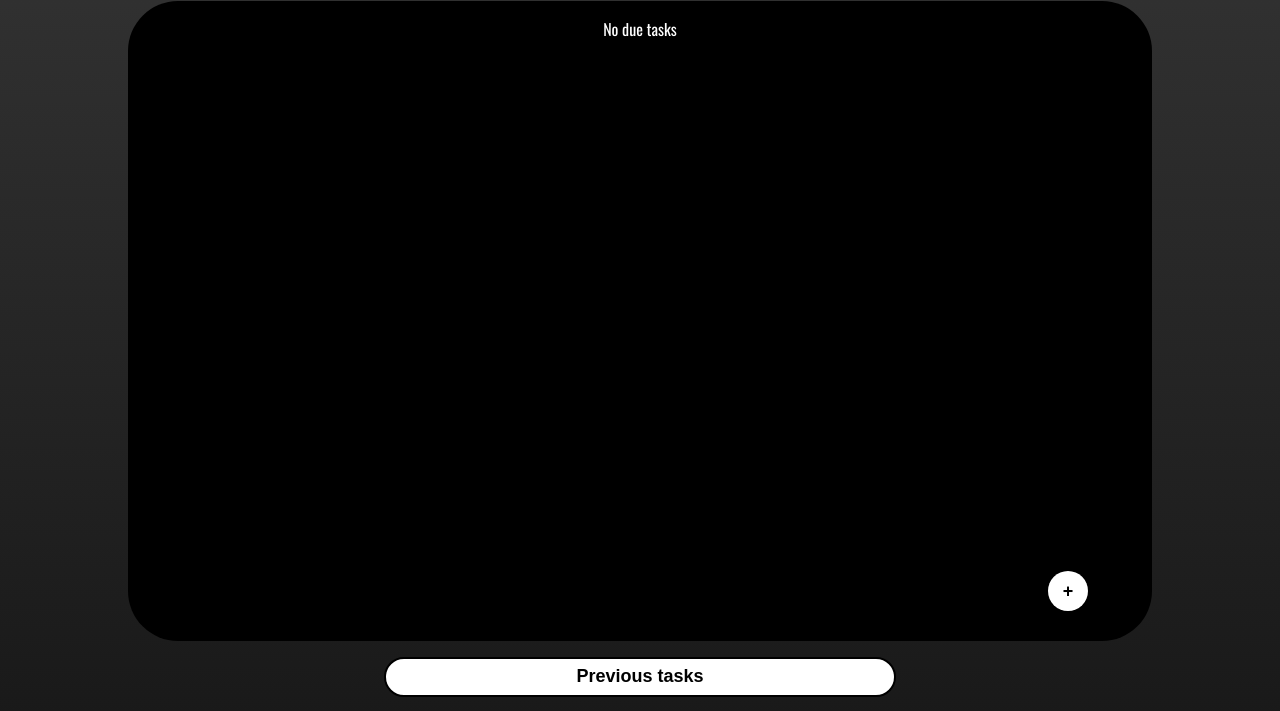
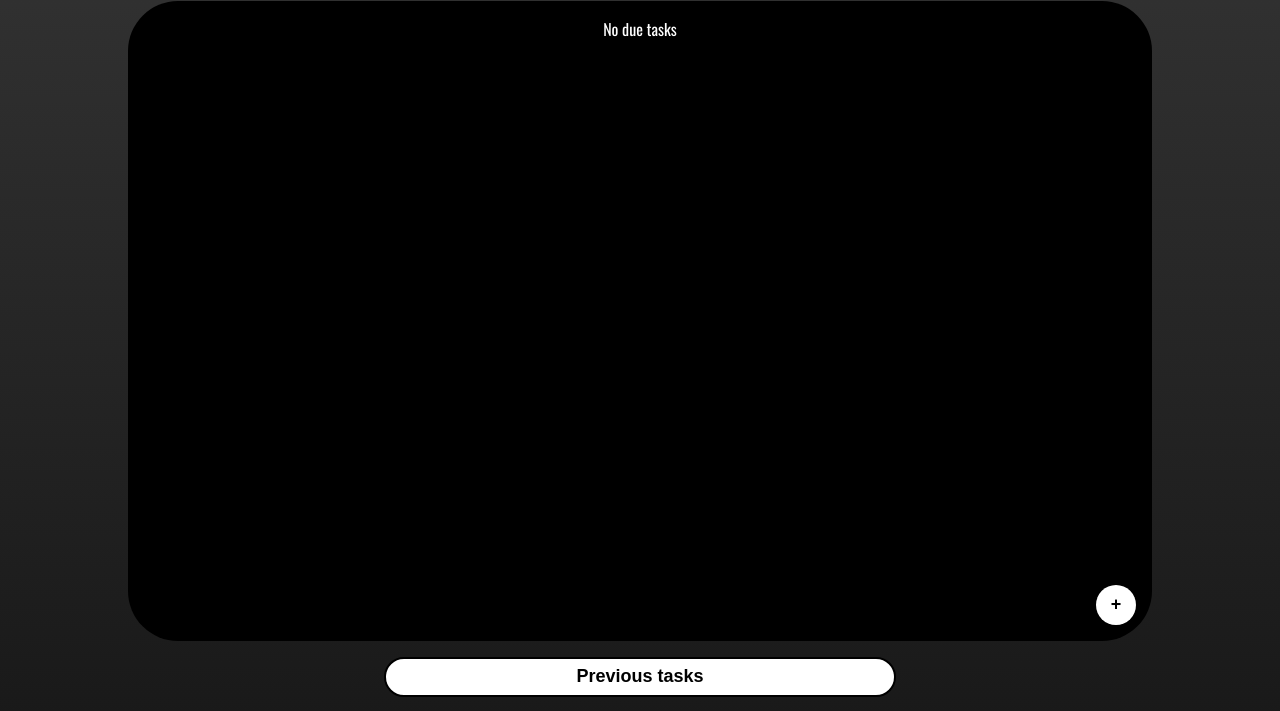
Before and after one commit to peque777/toDoList, a plain HTML site: page index.html in a window 1280 px wide. Shown: the part 89-800 px from the top of the page. Drawn offline with nearby package versions, Linux system fonts and the light colour scheme.

Commit message:
Add files via upload

```diff
--- a/css_files/main.css
+++ b/css_files/main.css
@@ -32,12 +32,7 @@ button{
 .okBtn{
     background-color: #29b354;
 }
-#addTaskBtn{
-    width: 5vh;
-    height: 5vh;
-    border: none;
-    margin-right: 5vw;
-}
+
 button:hover{
     background-color: hsl(208, 98%, 50%);
 }
@@ -64,18 +59,25 @@ input{
     display: flex;
     justify-content: center;
 }
-#containerAddTaskBtn{
-    bottom: 0%;
-    width: 80vw;
+#containerAddTaskBtn {
+    position: absolute;
+    bottom: 2vh;
+    right: 2vh;
+    width: auto;
+    height: auto;
+    background-color: transparent;
+    margin: 0;
+    padding: 0;
+}
+
+#addTaskBtn {
+    width: 5vh;
     height: 5vh;
-    display: flex;
-    flex-direction: row-reverse;
-    padding-bottom: 2.5vh;
-    background-color: transparent;
-    z-index: 2;
-    position: absolute;
-    margin-bottom: 10vh;
+    border: none;
+    margin: 0;
+    padding: 0;
 }
+
 #taskListContainer{
     height: 100%;
     overflow-y: auto;
@@ -87,6 +89,7 @@ input{
     background-color: black;
     border-radius: 50px;
     justify-self: center;
+    position: relative;
 }
 #taskGeneratorContainer{
     position: absolute;
```
